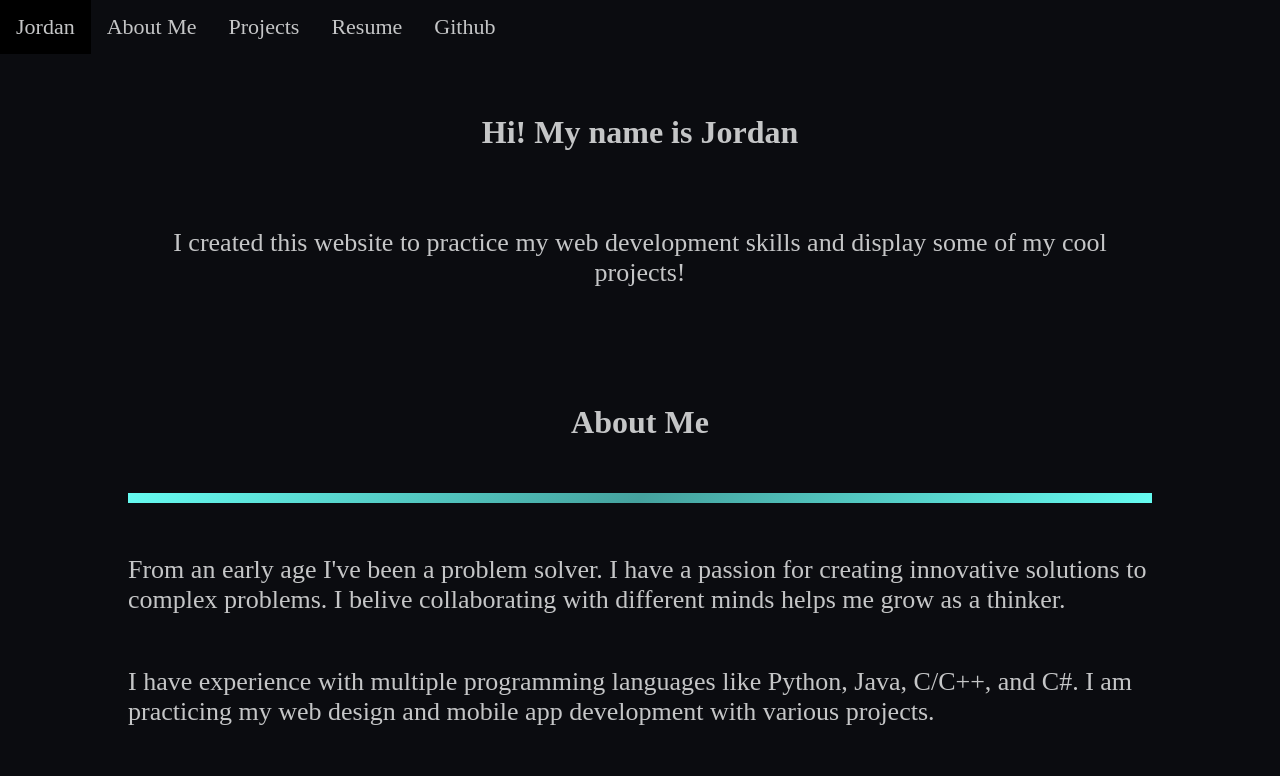
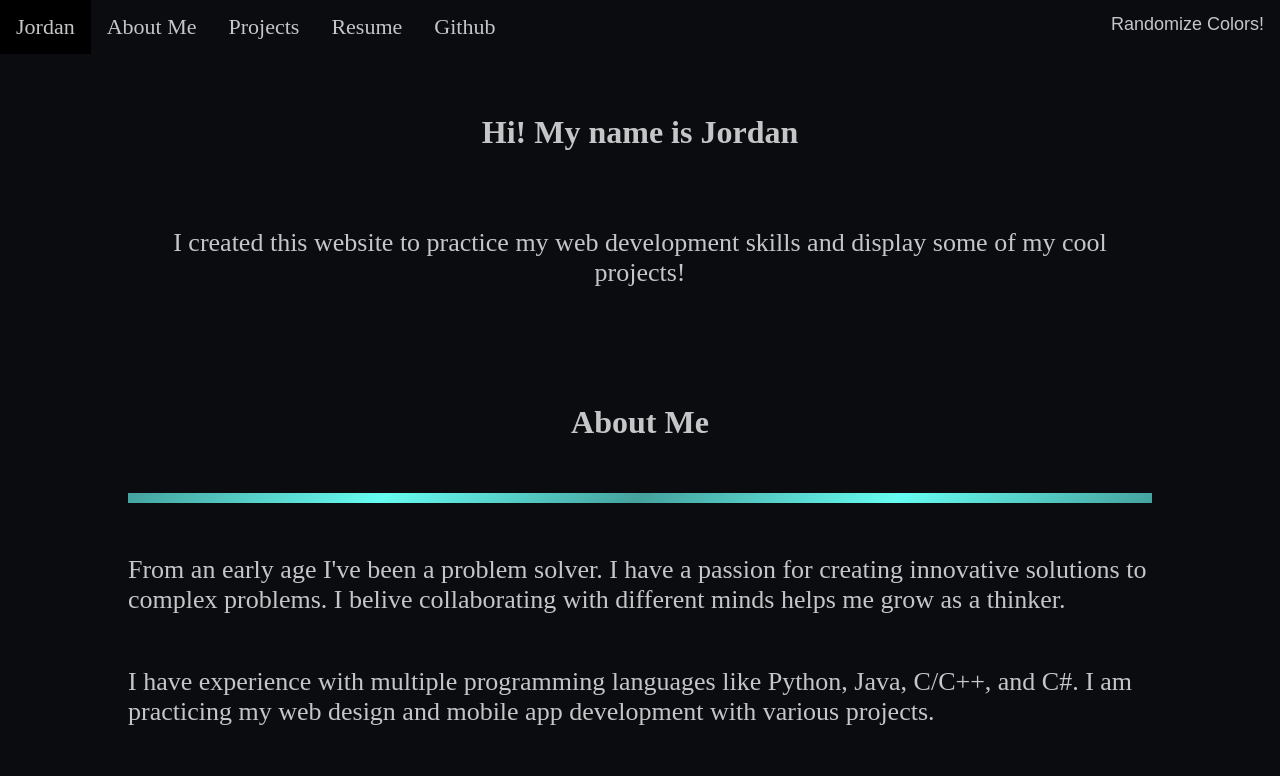
Before and after one commit to LewisJordann/LewisJordann.github.io, a plain HTML site: page index.html in a window 1280 px wide. Shown: the top 776 px of the page. Drawn offline with Linux system fonts and the light colour scheme.

Commit message:
Added a randomize color button

```diff
--- a/index.css
+++ b/index.css
@@ -19,7 +19,7 @@ body {
 }
 
 .divisionLine {
-    background: linear-gradient(135deg, var(--highlight-color-primary), var(--highlight-color-secondary) , var(--highlight-color-primary));
+    background: linear-gradient(135deg,  var(--highlight-color-secondary) , var(--highlight-color-primary), var(--highlight-color-secondary) , var(--highlight-color-primary),  var(--highlight-color-secondary));
     padding-top: 5px;
     padding-bottom: 5px;
     border: none;
@@ -57,6 +57,16 @@ body {
     background-color: black;
 }
 
+#random-color-gen{
+    float: right;
+    background: var(--background-color-dark);
+    font-size: 18px;
+    border: none;
+}
+
+#random-color-gen:hover {
+    background-color: black;
+}
 /* End Navbar Section */
 
 /* Start Title Section */
--- a/index.html
+++ b/index.html
@@ -15,6 +15,7 @@
                 <a href="#Projects" class="navbar_item">Projects</a>
                 <a href="Resume.pdf" target="blank" class="navbar_item">Resume</a>
                 <a href="https://github.com/lewisjordann" class="navbar_item">Github</a>
+                <button id="random-color-gen" class="navbar_item" onclick="randomColors()">Randomize Colors!</button>
             </div>
         </section>
         <!-- End Navbar Section -->
--- a/index.js
+++ b/index.js
@@ -0,0 +1,36 @@
+/** function to randomly generate new website colors */
+function randomColors() {
+
+    // generate random numbers for background
+    let darkMin = 0
+    let darkMax = 65
+    let red = Math.floor(Math.random() * (darkMax - darkMin) + darkMin)
+    let blue = Math.floor(Math.random() * (darkMax - darkMin) + darkMin)
+    let green = Math.floor(Math.random() * (darkMax - darkMin) + darkMin)
+    // change root style colors for dark background
+    document.documentElement.style
+        .setProperty('--background-color-dark', "rgb("+red+","+blue+","+green+")")
+
+
+    // generate random numbers for text
+    let textMin = 210
+    let textMax = 255
+    red = Math.floor(Math.random() * (textMax - textMin) + textMin)
+    blue = Math.floor(Math.random() * (textMax - textMin) + textMin)
+    green = Math.floor(Math.random() * (textMax - textMin) + textMin)
+    // change root style colors for text
+    document.documentElement.style
+        .setProperty('--text-color-', "rgb("+red+","+blue+","+green+")")
+
+
+    // generate random numbers for highlight
+    let highlightMin = 140
+    let highlightMax = 200
+    red = Math.floor(Math.random() * (highlightMax - highlightMin) + highlightMin)
+    blue = Math.floor(Math.random() * (highlightMax - highlightMin) + highlightMin)
+    green = Math.floor(Math.random() * (highlightMax - highlightMin) + highlightMin)
+    // change root style colors for highlight
+    document.documentElement.style
+        .setProperty('--highlight-color-primary', "rgb("+red+","+blue+","+green+")")
+
+}
```
